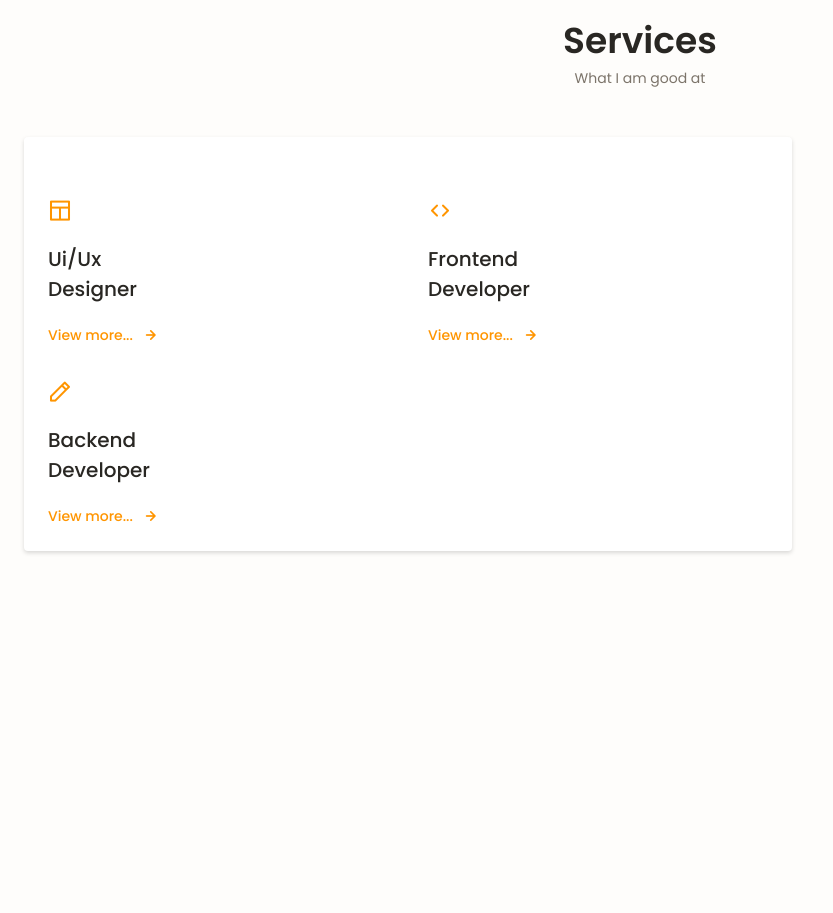
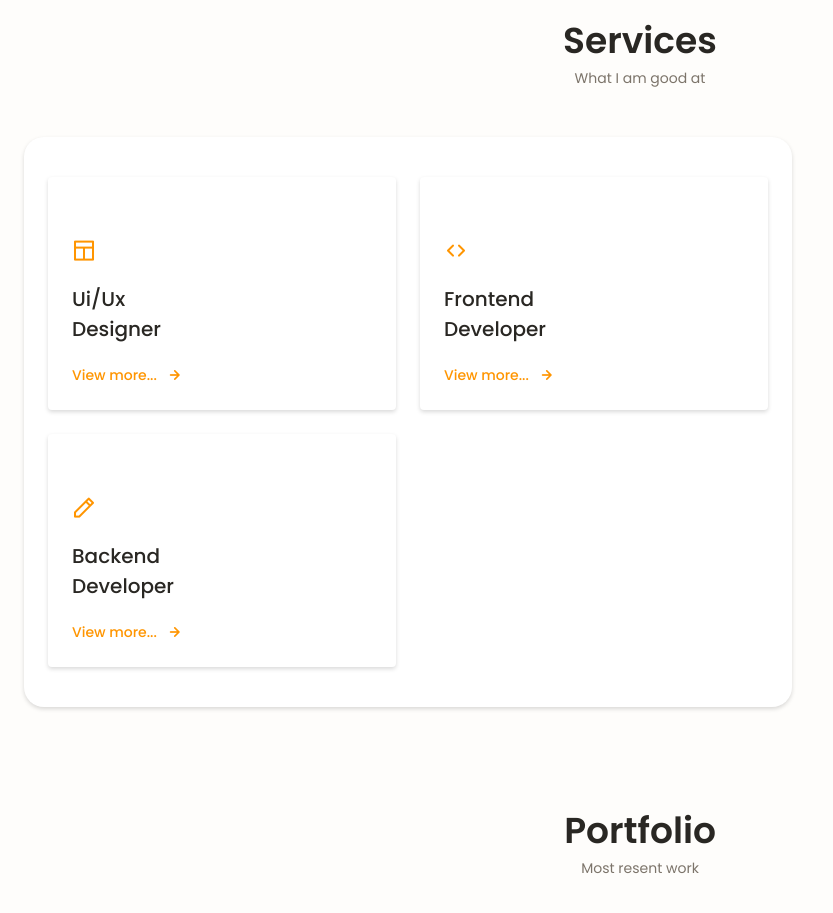
Before and after one commit to JonathanPA12/jonathan-pineda-developer, a plain HTML site: page index.html in a window 1280 px wide. Shown: the part 2920-3833 px from the top of the page, without its empty margins (0-833 px from the left). Drawn offline with nearby package versions, Linux system fonts and the light colour scheme.

Commit message:
se termina modulo servicios

```diff
--- a/assets/css/styles.css
+++ b/assets/css/styles.css
@@ -696,9 +696,16 @@ img {
 .service__container {
   gap: 1.5rem;
   grid-template-columns: repeat(2, 1fr);
+  position: relative;
+  background-color: var(--container-color);
+  padding:2.5rem 1.5rem 2.5rem 1.5rem;
+  border-radius: 1.25rem;
+  box-shadow: 0 2px 4px rgba(0, 0, 0, .15);
+  transition: .3s;
+
 }
 
-.service__container {
+.services__content{
   position: relative;
   background-color: var(--container-color);
   padding: 3.5rem .5rem 1.25rem 1.5rem;
--- a/index.html
+++ b/index.html
@@ -679,7 +679,10 @@
       </section>
 
       <!--==================== PORTFOLIO ====================-->
-      <section class="portfolio section" id="portfolio"></section>
+      <section class="portfolio section" id="portfolio">
+        <h2 class="section__title">Portfolio</h2>
+        <span class="section__subtitle">Most resent work</span>
+      </section>
 
       <!--==================== PROJECT IN MIND ====================-->
       <section class="project section"></section>
```
